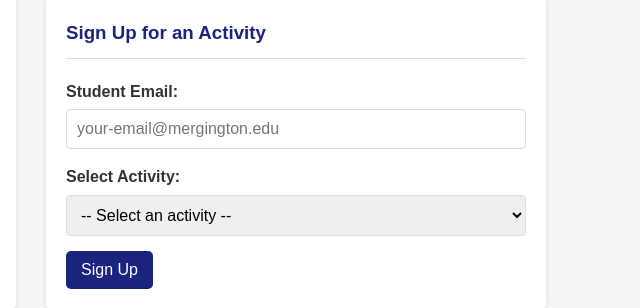
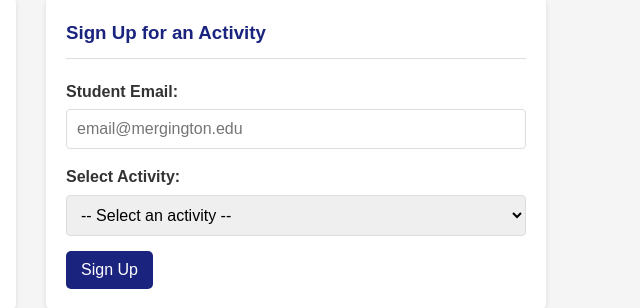
Before and after one commit to SravandeepReddy2004/skills-integrate-mcp-with-copilot, a plain HTML site: page src/static/index.html in a window 1280 px wide. Shown: the part 192-500 px from the top of the page, 609-1249 px from the left. Drawn offline with Linux system fonts and the light colour scheme; no server answers.

Commit message:
Update index.html

```diff
--- a/src/static/index.html
+++ b/src/static/index.html
@@ -38,7 +38,7 @@
         <form id="signup-form">
           <div class="form-group">
             <label for="email">Student Email:</label>
-            <input type="email" id="email" required placeholder="your-email@mergington.edu" />
+            <input type="email" id="email" required placeholder="email@mergington.edu" />
           </div>
           <div class="form-group">
             <label for="activity">Select Activity:</label>
```
